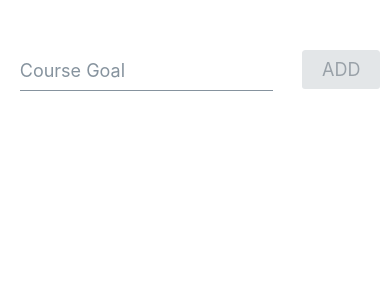
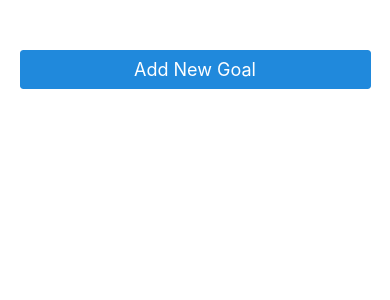
Before and after one commit to KelvinMitaki/React-Native-Basics, a React Native app: screen / in a window 390 px wide. Shown: the top 300 px of the page. Built offline with nearby package versions, Linux system fonts and the light colour scheme.

Commit message:
added overlay modal

```diff
--- a/App.tsx
+++ b/App.tsx
@@ -6,19 +6,29 @@ import {
   StyleSheet,
   TouchableOpacity
 } from "react-native";
+import { Button, Overlay } from "react-native-elements";
 import GoalInput from "./components/GoalInput";
 import GoalItem from "./components/GoalItem";
 
 export default function App() {
   const [goal, setGoal] = useState<string>("");
+  const [modal, setModal] = useState<boolean>(false);
   const [goals, setGoals] = useState<string[]>([]);
+
   return (
     <SafeAreaView
       style={{
         flex: 1
       }}
     >
-      <GoalInput goal={goal} setGoal={setGoal} setGoals={setGoals} />
+      <Button
+        containerStyle={{ marginTop: 50, width: "90%", alignSelf: "center" }}
+        title="Add New Goal"
+        onPress={() => setModal(m => !m)}
+      />
+      <Overlay isVisible={modal} onBackdropPress={() => setModal(false)}>
+        <GoalInput goal={goal} setGoal={setGoal} setGoals={setGoals} />
+      </Overlay>
       <FlatList
         data={goals}
         keyExtractor={(_, i) => i.toString()}
```
